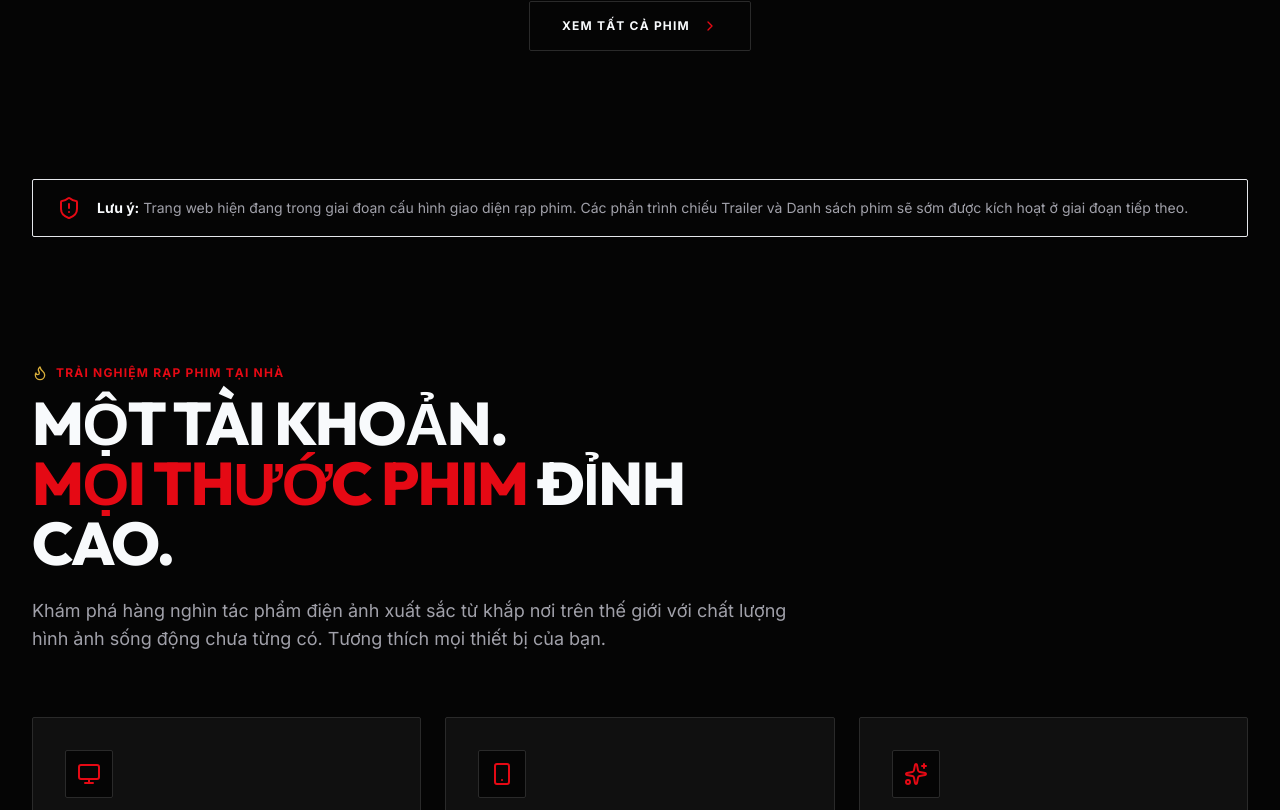
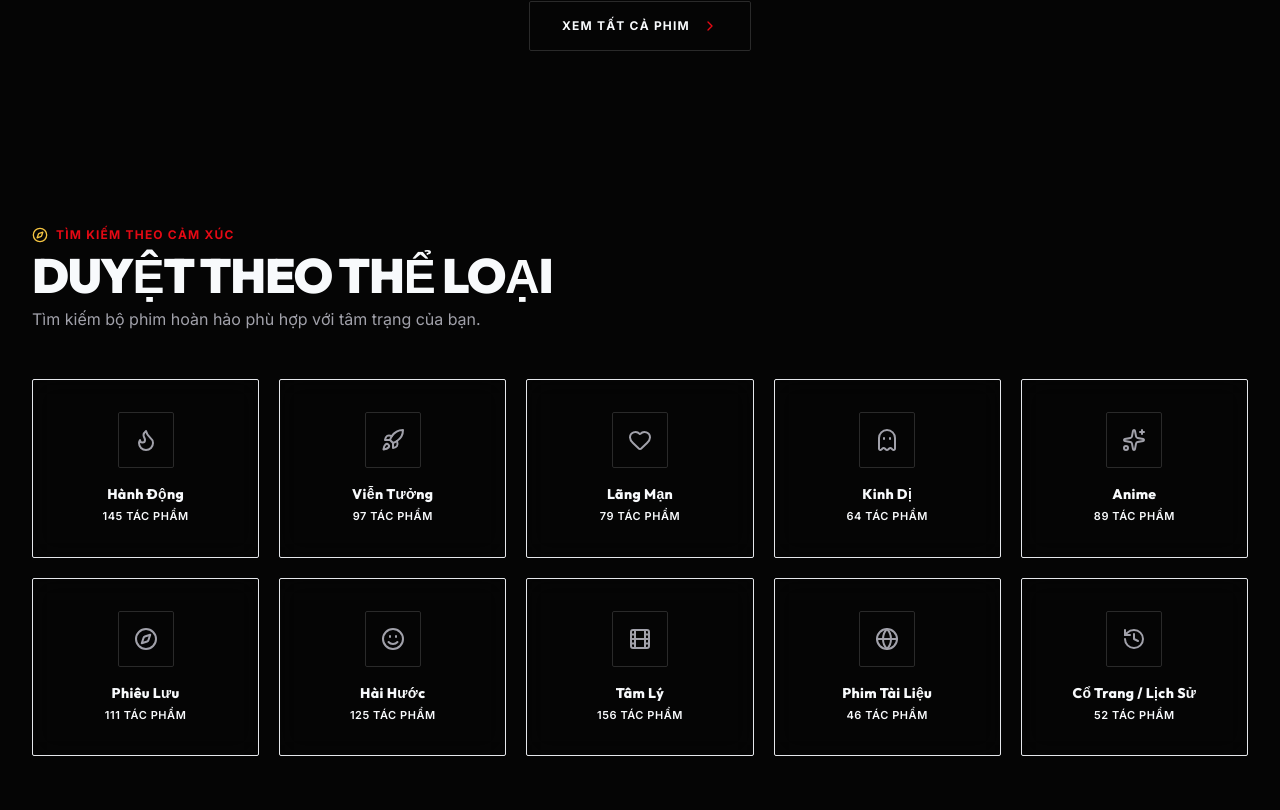
Before and after one commit to MinhLuan47/CineFlow, a React (Vite) app: page / in a window 1280 px wide. Shown: the part 2210-3020 px from the top of the page. Built offline with nearby package versions, Linux system fonts and the light colour scheme.

Commit message:
feat: Xay dung phan Duyet theo the loai BrowseGenres

```diff
--- a/src/App.tsx
+++ b/src/App.tsx
@@ -1,10 +1,10 @@
 import { Layout, Hero } from "./components";
-import { FeaturedMovies } from "./sections";
+import { FeaturedMovies, BrowseGenres } from "./sections";
 import { Monitor, Smartphone, Sparkles, Flame, ShieldAlert } from "lucide-react";
 
 /**
  * Trang App chính - Thiết lập khung bố cục landing page cơ bản (Base Layout Shell).
- * Phiên bản này tải phần Hero điện ảnh, phần Phim Nổi bật và hiển thị các khối tính năng cơ bản của CineFlow.
+ * Phiên bản này tải phần Hero điện ảnh, phần Phim Nổi bật, phần Thể loại phim và hiển thị các khối tính năng cơ bản của CineFlow.
  */
 function App() {
   return (
@@ -21,6 +21,12 @@ function App() {
         Hiển thị lưới phim đa dạng thể loại cùng bộ lọc ngang mượt mà.
       */}
       <FeaturedMovies />
+
+      {/*
+        Thành phần Duyệt theo thể loại (Browse by Genre)
+        Hiển thị lưới các thể loại phim đa dạng phong cách kính mờ (Glassmorphism).
+      */}
+      <BrowseGenres />
       {/*
         Khối Banner Thông Báo (Alert Banner)
         Thiết kế tối giản viền sắc nét chỉ 1px đỏ thẫm để thu hút sự chú ý nhẹ nhàng.
--- /dev/null
+++ b/src/sections/BrowseGenres.tsx
@@ -0,0 +1,146 @@
+import React from "react";
+import { motion } from "framer-motion";
+import {
+  Flame, Heart, Smile, Ghost, Sparkles, Rocket, Compass, Film, Globe, History, Compass as GridIcon
+} from "lucide-react";
+import { SAMPLE_MOVIES } from "../data/movies";
+
+// Cấu trúc một thẻ thể loại
+interface GenreItem {
+  id: string;
+  name: string;
+  searchKey: string; // Từ khóa tìm kiếm trong trường genre của phim
+  baseCount: number;  // Số lượng phim cơ sở (cộng thêm số lượng động để hiển thị thực tế)
+  icon: React.ComponentType<{ className?: string }>;
+}
+
+/**
+ * Phần "Duyệt Theo Thể Loại" (Browse by Genre Section).
+ * Tính năng chính:
+ * - Tiêu đề phụ và chính tiếng Việt: "Duyệt Theo Thể Loại", "Tìm kiếm bộ phim hoàn hảo cho cảm xúc của bạn".
+ * - Lưới các ô thể loại phim dạng kính mờ (Glassmorphism Cards).
+ * - Hiệu ứng hover rực rỡ dải màu đỏ/cam (Red/Ember gradient) và nổi khối dịch chuyển nhẹ.
+ * - Tính toán số lượng phim động kết hợp số liệu cơ sở để hiển thị chuyên nghiệp.
+ * - Hoạt ảnh xuất hiện tuần tự (Stagger animation) khi cuộn chuột qua.
+ */
+export const BrowseGenres: React.FC = () => {
+
+  // Danh sách các thể loại phim, ánh xạ biểu tượng tương ứng
+  const genres: GenreItem[] = [
+    { id: "action", name: "Hành Động", searchKey: "hành động", baseCount: 142, icon: Flame },
+    { id: "scifi", name: "Viễn Tưởng", searchKey: "viễn tưởng", baseCount: 96, icon: Rocket },
+    { id: "romance", name: "Lãng Mạn", searchKey: "lãng mạn", baseCount: 78, icon: Heart },
+    { id: "horror", name: "Kinh Dị", searchKey: "kinh dị", baseCount: 64, icon: Ghost },
+    { id: "anime", name: "Anime", searchKey: "anime", baseCount: 88, icon: Sparkles },
+    { id: "adventure", name: "Phiêu Lưu", searchKey: "phiêu lưu", baseCount: 110, icon: Compass },
+    { id: "comedy", name: "Hài Hước", searchKey: "hài hước", baseCount: 125, icon: Smile },
+    { id: "drama", name: "Tâm Lý", searchKey: "tâm lý", baseCount: 154, icon: Film },
+    { id: "documentary", name: "Phim Tài Liệu", searchKey: "tài liệu", baseCount: 45, icon: Globe },
+    { id: "historical", name: "Cổ Trang / Lịch Sử", searchKey: "lịch sử", baseCount: 52, icon: History },
+  ];
+
+  // Hàm tính toán tổng số lượng phim hiển thị thực tế (Động + Tĩnh)
+  const getMovieCount = (item: GenreItem) => {
+    const dynamicCount = SAMPLE_MOVIES.filter((movie) =>
+      movie.genre.some((g) => g.toLowerCase().includes(item.searchKey))
+    ).length;
+    return item.baseCount + dynamicCount;
+  };
+
+  // Cấu hình hoạt ảnh xuất hiện của lưới thể loại
+  const containerVariants = {
+    hidden: {},
+    visible: {
+      transition: {
+        staggerChildren: 0.05,
+      },
+    },
+  };
+
+  const itemVariants = {
+    hidden: { opacity: 0, scale: 0.9, y: 20 },
+    visible: {
+      opacity: 1,
+      scale: 1,
+      y: 0,
+      transition: { duration: 0.5, ease: [0.16, 1, 0.3, 1] as [number, number, number, number] },
+    },
+  };
+
+  return (
+    <section className="container-custom py-16 md:py-20 relative z-20">
+
+      {/* Tiêu đề phần (Section Header) */}
+      <div className="flex flex-col gap-2 mb-12 text-center md:text-left">
+        <div className="flex items-center justify-center md:justify-start gap-2 text-primary font-bold text-xs uppercase tracking-widest">
+          <GridIcon className="w-4 h-4 text-gold" />
+          <span>Tìm kiếm theo cảm xúc</span>
+        </div>
+        <h2 className="font-display font-black text-3xl md:text-5xl tracking-tight uppercase text-text">
+          Duyệt Theo Thể Loại
+        </h2>
+        <p className="text-muted text-sm md:text-base">
+          Tìm kiếm bộ phim hoàn hảo phù hợp với tâm trạng của bạn.
+        </p>
+      </div>
+
+      {/*
+        Lưới Thể Loại (Genres Grid)
+        - Desktop rộng: 5 cột (lg:grid-cols-5)
+        - Desktop thường: 4 cột (md:grid-cols-4)
+        - Tablet/Mobile trung bình: 3 cột (sm:grid-cols-3)
+        - Mobile nhỏ: 2 cột (grid-cols-2)
+      */}
+      <motion.div
+        variants={containerVariants}
+        initial="hidden"
+        whileInView="visible"
+        viewport={{ once: true, margin: "-100px" }}
+        className="grid grid-cols-2 sm:grid-cols-3 md:grid-cols-4 lg:grid-cols-5 gap-4 md:gap-5"
+      >
+        {genres.map((genre) => {
+          const GenreIcon = genre.icon;
+          const totalMoviesCount = getMovieCount(genre);
+
+          return (
+            <motion.div
+              key={genre.id}
+              variants={itemVariants}
+              className="group relative cursor-pointer"
+            >
+              {/*
+                Thẻ thể loại dạng kính mờ (Glassmorphism Card)
+                Viền sắc cạnh 1px, thay đổi viền đỏ/cam khi di chuột.
+              */}
+              <div className="relative overflow-hidden bg-surface/30 backdrop-blur-md border border-themeBorder/60 p-6 md:p-8 flex flex-col items-center justify-center gap-4 text-center transition-all duration-300 hover:border-primary/50 hover:bg-surface/50 hover:-translate-y-1.5 rounded-sharp">
+
+                {/* Lớp phủ vệt màu phát sáng đỏ/cam mờ ẩn dưới nền thẻ khi hover */}
+                <div className="absolute inset-0 bg-gradient-to-br from-primary/5 to-ember/5 opacity-0 group-hover:opacity-100 transition-opacity duration-300 pointer-events-none" />
+
+                {/* Khung chứa Icon tròn tinh giản */}
+                <div className="w-14 h-14 bg-background/50 border border-themeBorder flex items-center justify-center text-muted group-hover:text-primary group-hover:border-primary/40 group-hover:scale-110 transition-all duration-300 rounded-sharp">
+                  <GenreIcon className="w-6 h-6 transition-transform" />
+                </div>
+
+                {/* Thông tin văn bản */}
+                <div className="flex flex-col gap-1">
+                  <span className="font-display font-extrabold text-sm text-text tracking-wide group-hover:text-primary transition-colors">
+                    {genre.name}
+                  </span>
+                  <span className="text-[11px] text-muted/70 font-semibold uppercase tracking-wider">
+                    {totalMoviesCount} tác phẩm
+                  </span>
+                </div>
+
+                {/* Góc nhỏ trang trí (Styling detail) - 1px chấm sáng ở các góc khi hover */}
+                <div className="absolute top-2 right-2 w-1.5 h-1.5 bg-primary rounded-full scale-0 group-hover:scale-100 transition-transform duration-300 shadow-glow shadow-primary" />
+
+              </div>
+            </motion.div>
+          );
+        })}
+      </motion.div>
+
+    </section>
+  );
+};
--- a/src/sections/index.ts
+++ b/src/sections/index.ts
@@ -1 +1,2 @@
 export { FeaturedMovies } from "./FeaturedMovies";
+export { BrowseGenres } from "./BrowseGenres";
```
